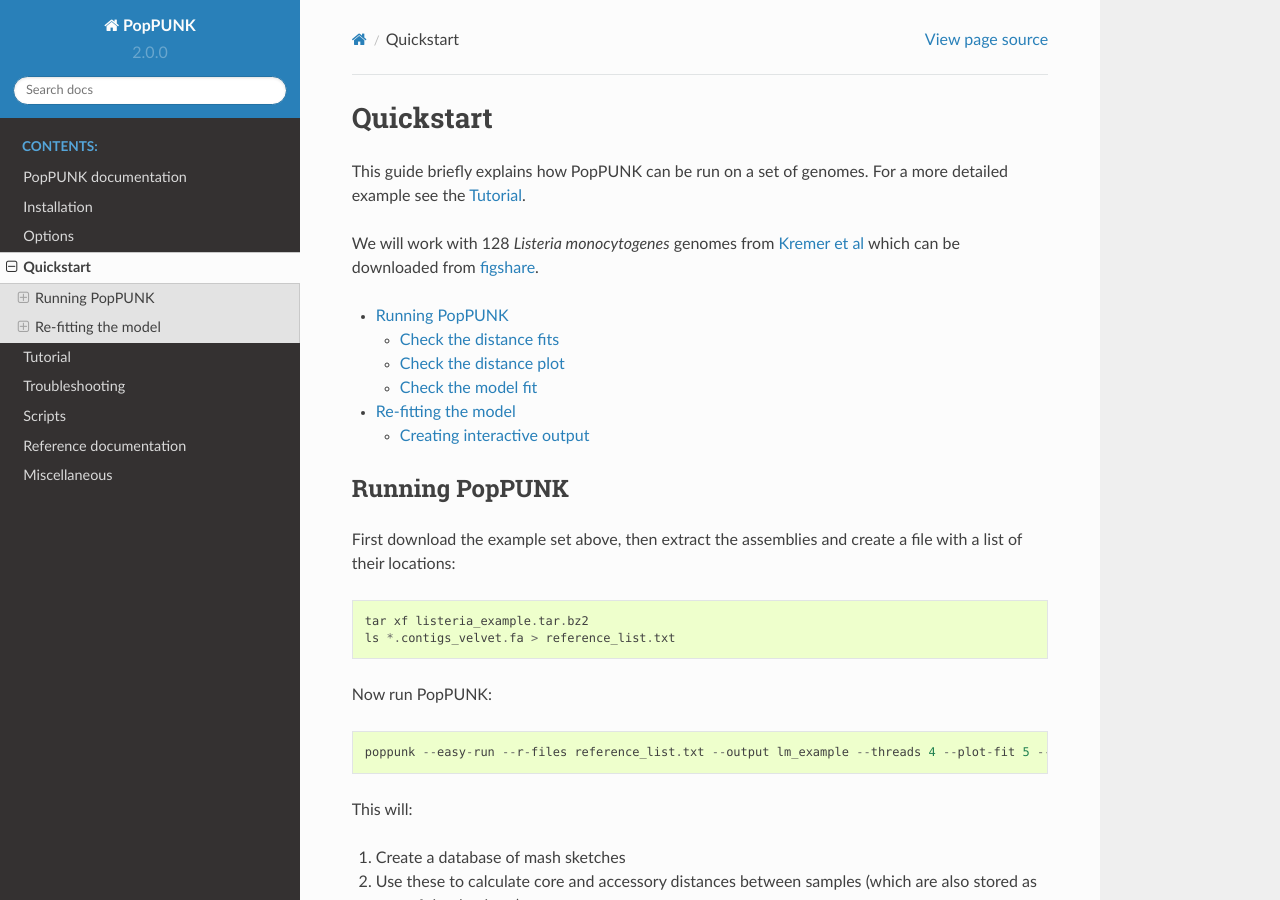
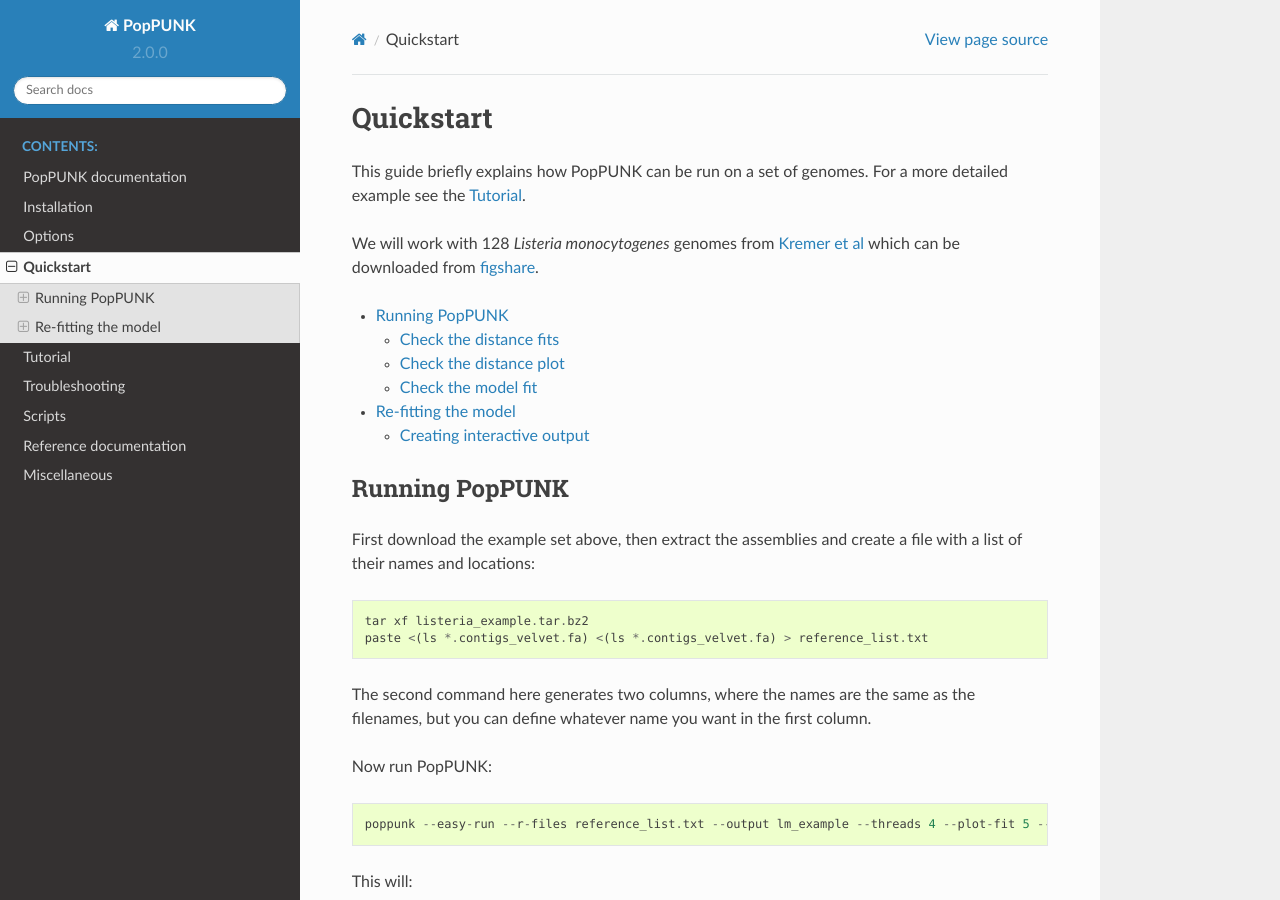
Before and after one commit to bacpop/PopPUNK, a Sphinx documentation site: the page built from docs/quickstart.rst, in a window 1280 px wide and 900 px high. Built offline with Sphinx 7.4.7 and the Read the Docs theme 2.0.0, drawn with Linux system fonts in a browser that asks for light colours.

Commit message:
Small update to docs with new input file type
Closes #63

```diff
--- a/PopPUNK/__init__.py
+++ b/PopPUNK/__init__.py
@@ -3,4 +3,4 @@
 
 '''PopPUNK (POPulation Partitioning Using Nucleotide Kmers)'''
 
-__version__ = '2.0.1'
+__version__ = '2.0.2'
--- a/docs/quickstart.rst
+++ b/docs/quickstart.rst
@@ -17,10 +17,13 @@
 Running PopPUNK
 ---------------
 First download the example set above, then extract the assemblies and create a
-file with a list of their locations::
+file with a list of their names and locations::
 
    tar xf listeria_example.tar.bz2
-   ls *.contigs_velvet.fa > reference_list.txt
+   paste <(ls *.contigs_velvet.fa) <(ls *.contigs_velvet.fa) > reference_list.txt
+
+The second command here generates two columns, where the names are the same as the
+filenames, but you can define whatever name you want in the first column.
 
 Now run PopPUNK::
 
--- a/docs/tutorial.rst
+++ b/docs/tutorial.rst
@@ -30,10 +30,10 @@
 
    poppunk --create-db --r-files reference_list.txt --output strain_db --threads 2 --plot-fit 5
 
-Where ``references.txt`` is a list of fasta assemblies to analyse, created by,
-for example::
+Where ``references.txt`` is a list of tab separated sample names and sequence files to analyse,
+created by, for example::
 
-   ls assemblies/*.fasta > reference_list.txt
+   paste <(ls assemblies/names.txt) <(ls assemblies/*.fasta) > reference_list.txt
 
 The references will first be hashed at different k-mer lengths, then pairwise
 distances are calculated, which are finally converted into core and accessory
```
